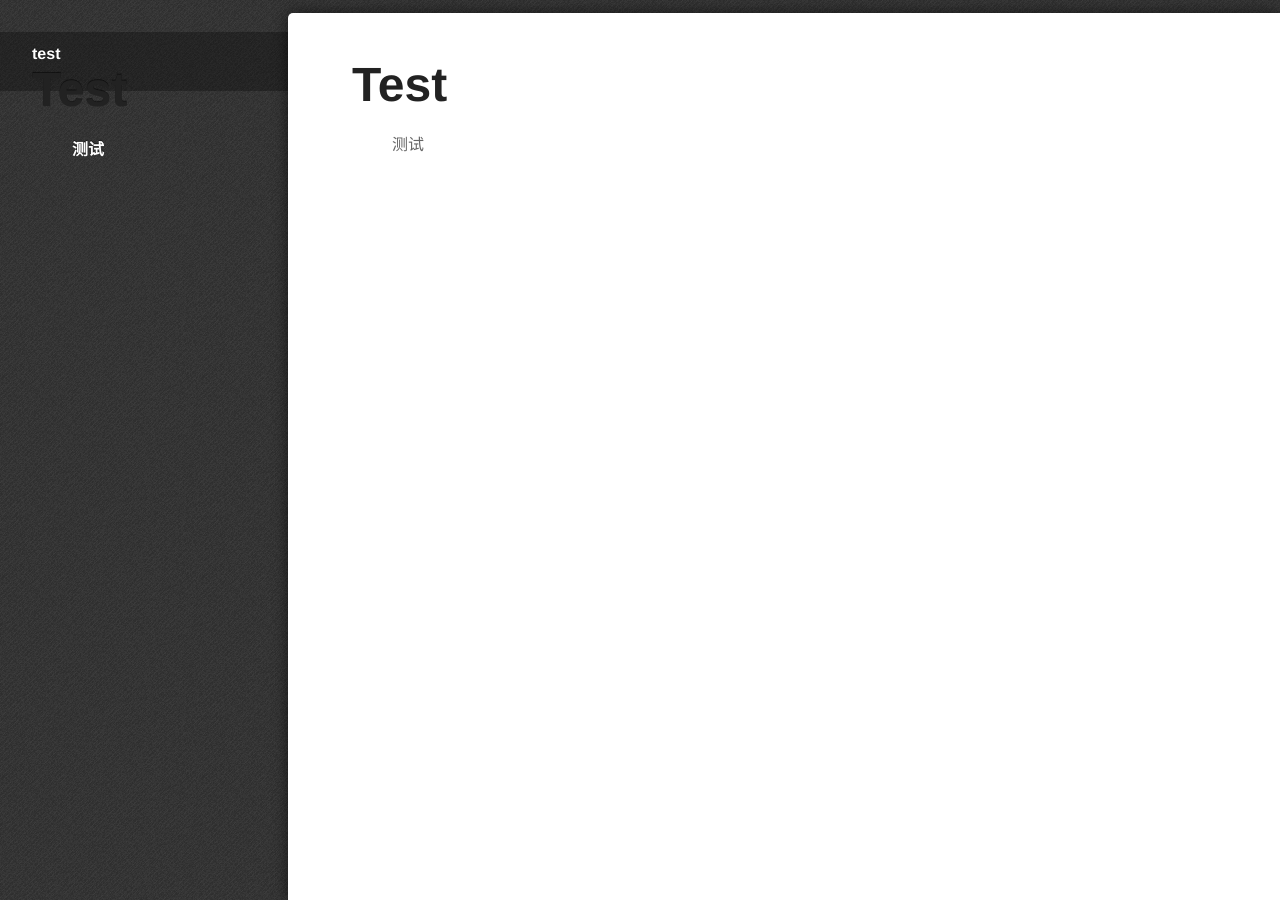
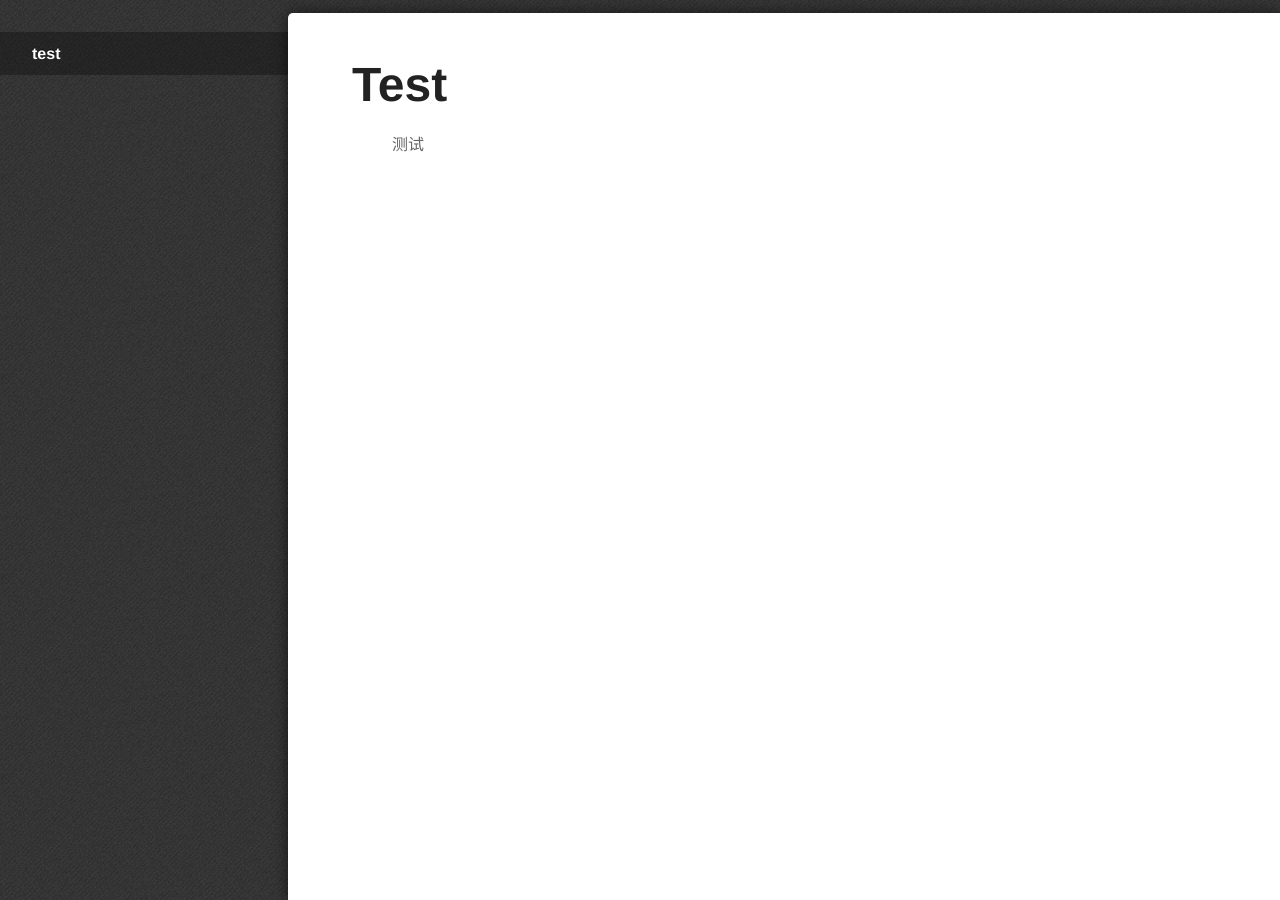
Before and after one commit to ZenoChiu/ZenoChiu.github.io, a Jekyll site: the page built from _posts/2018-05-31-test.md, in a window 1280 px wide. Built offline with Jekyll 4.4.1, drawn with Linux system fonts in a browser that asks for light colours; some web fonts are replaced.

Commit message:
test
test

```diff
--- a/_layouts/post.html
+++ b/_layouts/post.html
@@ -5,7 +5,7 @@
     <div role="navigation" id="foo" class="nav-collapse">
       <ul>
         {% for category in site.categories %}
-        <li class="active"><a href="#">{{category}}</a></li>
+        <li class="active"><a href="#">{{category | first}}</a></li>
         {% endfor %}
       </ul>
     </div>
```
